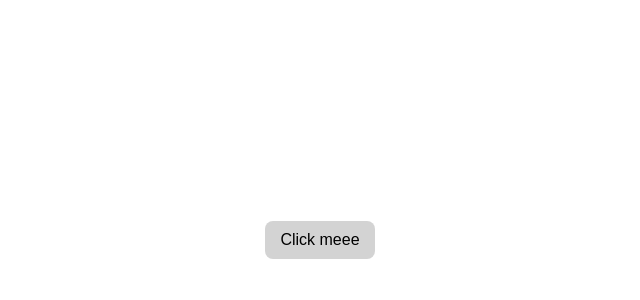
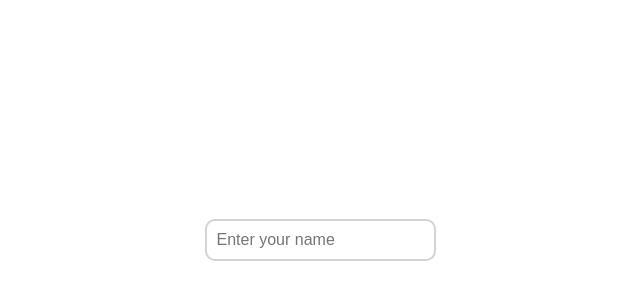
Before and after one commit to BrettS89/design-poc-lib, a React (Create React App) app: page / in a window 1280 px wide. Shown: the part 160-460 px from the top of the page, without its empty margins (320-960 px from the left). Built offline with nearby package versions, Linux system fonts and the light colour scheme.

Commit message:
feat: add input component

```diff
--- a/package.json
+++ b/package.json
@@ -1,7 +1,8 @@
 {
-  "name": "library-poc-2",
+  "name": "@blsodie/ui2",
   "version": "0.1.0",
   "dependencies": {
+    "@emotion/styled": "^11.10.5",
     "@testing-library/jest-dom": "^5.16.5",
     "@testing-library/react": "^13.4.0",
     "@testing-library/user-event": "^13.5.0",
@@ -24,7 +25,7 @@
   },
   "files": [
     "build/**/*"
- ],
+  ],
   "eslintConfig": {
     "extends": [
       "react-app",
--- a/src/App.tsx
+++ b/src/App.tsx
@@ -1,12 +1,16 @@
 import './App.css';
-import Button from './components/button'
+import Button from './components/button';
+import Input from './components/input';
 
 function App() {
   return (
     <div className="App">
-      <Button />
+      {/*@ts-ignore */}
+      <Input
+        placeholder='Enter your name'
+      />
     </div>
   );
-}
+};
 
 export default App;
--- /dev/null
+++ b/src/components/input/index.tsx
@@ -0,0 +1,25 @@
+import styled from '@emotion/styled'
+import baseStyles from './styles';
+import theme from '../../styles/theme';
+import defaultStyles from '../../styles';
+
+const Input = ({ placeholder, type, styles={} }) => {
+  //@ts-ignore
+  const themeStyles = theme.input ?? {};
+  const allStyles = { ...baseStyles._base, ...themeStyles, ...styles };
+
+  const Component = styled.input({
+    '&::placeholder': allStyles.placeholder,
+    '&:focus-within': allStyles.focus,
+  });
+
+  return (
+    <Component
+      style={allStyles}
+      placeholder={placeholder}
+      type={type}
+    />
+  );
+};
+
+export default Input;
--- /dev/null
+++ b/src/components/input/styles.ts
@@ -0,0 +1,21 @@
+import styles from '../../styles';
+
+export default {
+  _base: {
+    paddingLeft: 10,
+    paddingRight: 10,
+    paddingTop: 10,
+    paddingBottom: 10,
+    borderRadius: 8,
+    border: 'none',
+    outline: '2px solid lightgray',
+    fontSize: 16,
+
+    placeholder: {
+      fontSize: 16,
+    },
+    focus: {
+      outline: `2px solid ${styles.main}!important`,
+    },
+  },
+};
--- a/src/styles/index.ts
+++ b/src/styles/index.ts
@@ -1,4 +1,5 @@
 export default {
+  main: '#60a3ff',
   fontSize: 16,
   border: 'lightgray',
   lightGray: 'lightgray',
```
Also changed, not shown: 1 other file (tests, documents, lock files or other folders).
